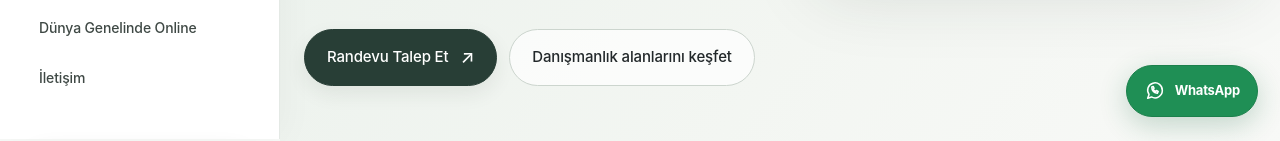
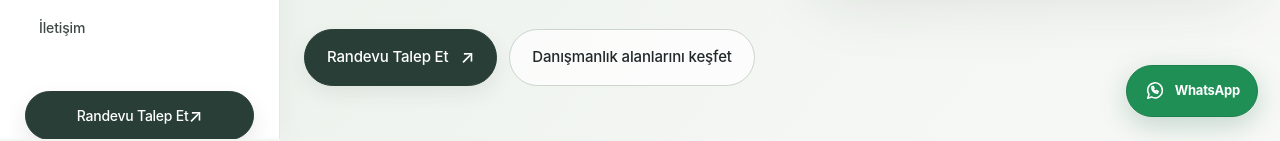
Before and after one commit to j8jgk89b6b-cmd/swisspsikoloji, a plain HTML site: page index.html in a window 1280 px wide. Shown: the part 661-802 px from the top of the page. Drawn offline with Linux system fonts and the light colour scheme.

Commit message:
Remove redundant country/worldwide navigation tab across site

```diff
--- a/index.html
+++ b/index.html
@@ -113,7 +113,7 @@
   <a class="brand wordmark" href="#top" aria-label="Swiss Psikoloji ana sayfa"><img class="brand-logo" src="/assets/logo.webp" alt="Swiss Psikoloji" width="441" height="520" decoding="async"></a>
   <div class="language-switch" aria-label="Dil seçimi"><button type="button" class="lang-btn active" data-lang="tr" onclick="setSiteLanguage('tr')">Türkçe</button><button type="button" class="lang-btn" data-lang="en" onclick="setSiteLanguage('en')">English</button></div>
     <button class="menu-toggle" type="button" aria-label="Menüyü aç" aria-controls="primary-navigation" aria-expanded="false"><span aria-hidden="true">☰</span></button>
-    <div class="navlinks" id="primary-navigation"><a href="/">Ana Sayfa</a><a href="/#uzman">Psikolog İsmail Horasan</a><a href="/spor-psikolojisi.html">Spor Psikolojisi</a><a href="/is-ve-orgut-psikolojisi.html">Endüstri ve Örgüt Psikolojisi</a><a href="/kurumsal-egitimler.html">Kurumsal Eğitimler</a><a href="/online-danismanlik.html">Online Danışmanlık</a><a href="/dunya-genelinde-online-danismanlik.html">Dünya Genelinde Online</a><a href="/#iletisim">İletişim</a></div>
+    <div class="navlinks" id="primary-navigation"><a href="/">Ana Sayfa</a><a href="/#uzman">Psikolog İsmail Horasan</a><a href="/spor-psikolojisi.html">Spor Psikolojisi</a><a href="/is-ve-orgut-psikolojisi.html">Endüstri ve Örgüt Psikolojisi</a><a href="/kurumsal-egitimler.html">Kurumsal Eğitimler</a><a href="/online-danismanlik.html">Online Danışmanlık</a><a href="/#iletisim">İletişim</a></div>
   <a class="navcta" href="#randevu">Randevu Talep Et <span class="arrow" aria-hidden="true">↗</span></a>
 </nav>
 <main id="top">
```
Also changed, not shown: dunya-genelinde-online-danismanlik.html (+1 -1 lines), is-ve-orgut-psikolojisi.html (+1 -1 lines), kurumsal-egitimler.html (+1 -1 lines), online-danismanlik.html (+1 -1 lines), spor-psikolojisi.html (+1 -1 lines).
